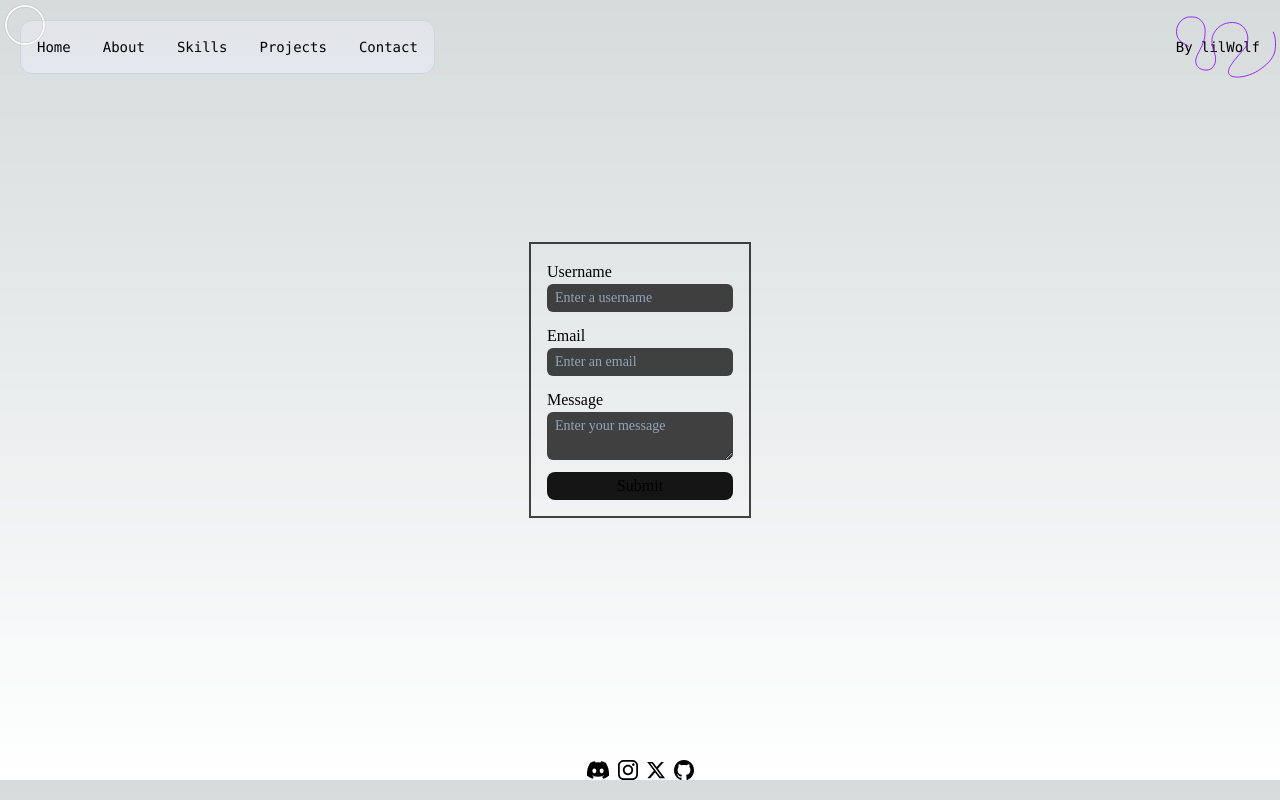
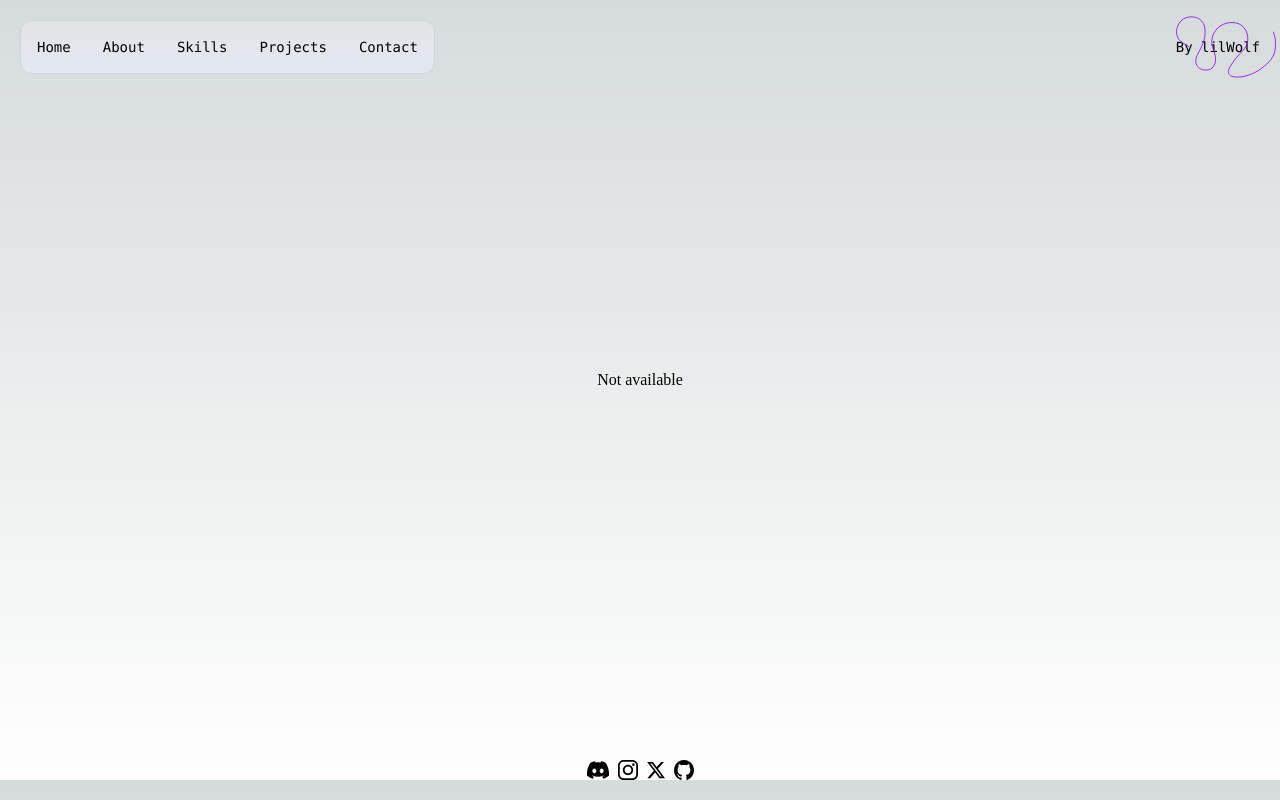
Before and after one commit to lilWolf011/portfolio-v4, a Next.js app: page /contact in a window 1280 px wide. Built offline with nearby package versions, Linux system fonts and the light colour scheme.

Commit message:
Update page.tsx

```diff
--- a/src/app/contact/page.tsx
+++ b/src/app/contact/page.tsx
@@ -3,72 +3,9 @@ import Cursor from '../components/cursor';
 import Discord from '../components/discord';
 
 export default function ContactPage() {
-  const [state, setState] = useState({ username:"", email: "", message: "" });
-
-  const handleChange = (e: React.ChangeEvent<HTMLInputElement | HTMLTextAreaElement>) => {
-    const { name, value } = e.target;
-    setState((prevState) => ({
-      ...prevState,
-      [name]: value,
-    }));
-  };
-
-  const handleSubmit = async (e: React.FormEvent<HTMLFormElement>) => {
-    e.preventDefault();
-    // Handle form submission logic here
-  };
-
   return (
     <section className="flex items-center justify-center min-h-[95vh] font-caveat">
-      <div className="border-2 border-[#201f1fd6] p-4">
-        <form className="flex flex-col space-y-3" onSubmit={handleSubmit}>
-          <div className="flex flex-col">
-            <label htmlFor="username">Username</label>
-            <input
-              id="username"
-              className="text-sm rounded-md py-1 pl-2 bg-[#201f1fd6]"
-              type="text"
-              name="username"
-              placeholder="Enter a username"
-              value={state.username}
-              onChange={handleChange}
-              required
-            />
-          </div>
-          <div className="flex flex-col">
-            <label htmlFor="email">Email</label>
-            <input
-              id="email"
-              className="text-sm rounded-md py-1 pl-2 bg-[#201f1fd6]"
-              type="email"
-              name="email"
-              placeholder="Enter an email"
-              value={state.email}
-              onChange={handleChange}
-              required
-            />
-          </div>
-          <div className="flex flex-col">
-            <label htmlFor="message">Message</label>
-            <textarea
-              id="message"
-              className="text-sm rounded-md py-1 pl-2 bg-[#201f1fd6]"
-              name="message"
-              placeholder="Enter your message"
-              value={state.message}
-              onChange={handleChange}
-              required
-            />
-          </div>
-          <button
-            className="text-md font-light text-center w-full border-2 border-[#0f0f0f18] rounded-lg bg-[#151515] hover:bg-[#3a383874] transition"
-            type="submit"
-          >
-            Submit
-          </button>
-        </form>
-      </div>
-      <Cursor />
+      <h1>Not available</h1>
     </section>
   );
 }
```
